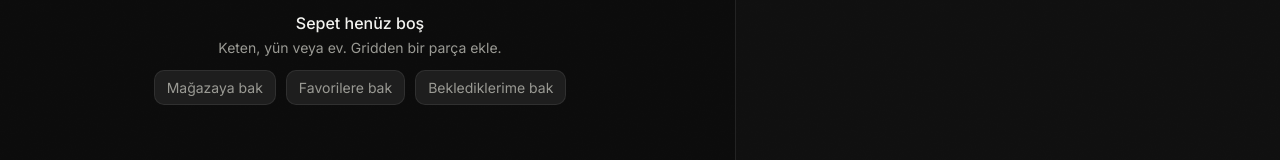
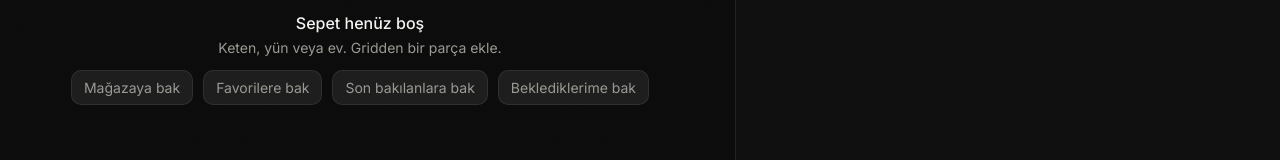
Before and after one commit to mattiasadem/qante-commerce, a Next.js app in the folder web/: page /sepet in a window 1280 px wide. Shown: the part 226-386 px from the top of the page. Built offline with nearby package versions, Linux system fonts and the light colour scheme.

Commit message:
feat(cart): empty-state Son bakılanlara bak CTA

```diff
--- a/web/components/ui-cart-page-view.tsx
+++ b/web/components/ui-cart-page-view.tsx
@@ -5,6 +5,7 @@ import { useCart } from "@/components/ui-shell-providers";
 import { ShopFooter } from "@/components/ui-shell-chrome";
 import {
   PayButton,
+  EmptyBag,
   LineList,
   SaveAllForLaterButton,
   CouponTotals,
@@ -66,6 +67,7 @@ export function CartPageView() {
           <p style={{ marginTop: 14, display: "flex", gap: 10, flexWrap: "wrap", justifyContent: "center" }}>
             <Link className="btn" href="/">Mağazaya bak</Link>
             <Link className="btn" href="/?fav=1" data-cta="empty-to-favorites">Favorilere bak</Link>
+            <Link className="btn" href="/?recent=1" data-cta="empty-to-recent">Son bakılanlara bak</Link>
             <Link className="btn" href="/?watch=1" data-cta="empty-to-watch">Beklediklerime bak</Link>
           </p>
         </div>
--- a/web/components/ui-empty-bag.tsx
+++ b/web/components/ui-empty-bag.tsx
@@ -11,6 +11,9 @@ export function EmptyBag({ onClose }: { onClose?: () => void }) {
         <Link className="btn" href="/?fav=1" data-cta="empty-to-favorites" onClick={() => onClose?.()}>
           Favorilere bak
         </Link>
+        <Link className="btn" href="/?recent=1" data-cta="empty-to-recent" onClick={() => onClose?.()}>
+          Son bakılanlara bak
+        </Link>
         <Link className="btn" href="/?watch=1" data-cta="empty-to-watch" onClick={() => onClose?.()}>
           Beklediklerime bak
         </Link>
```
